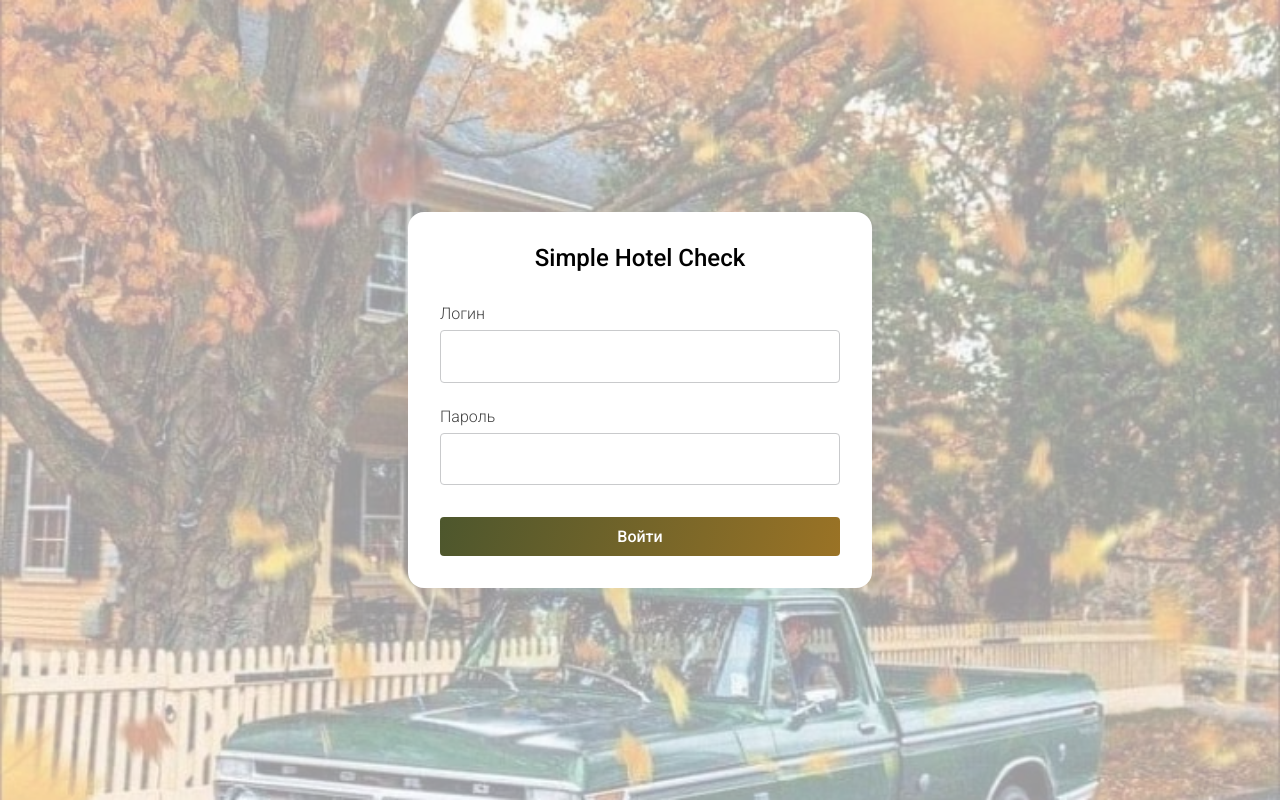
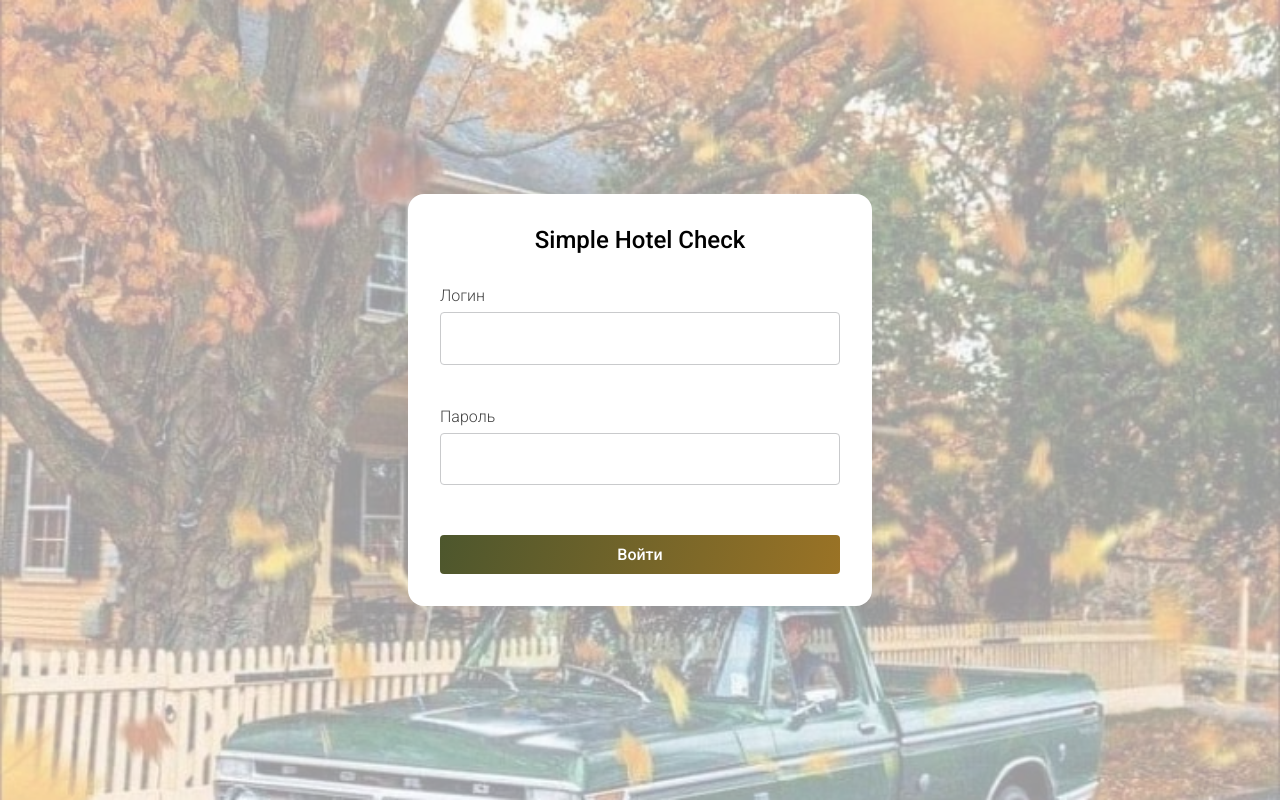
Before and after one commit to ZaHardRus/react-hotel, a React (Create React App) app: page /auth in a window 1280 px wide. Built offline with nearby package versions, Linux system fonts and the light colour scheme.

Commit message:
добавил дефолтную высоту блоку ошибки тектового поля

```diff
--- a/src/components/TextField/TextField.module.scss
+++ b/src/components/TextField/TextField.module.scss
@@ -26,7 +26,9 @@
       padding: 16px;
     }
   }
-
+  .errorIndent{
+    height: 10px;
+  }
   .error {
     font-weight: 300;
     font-size: 12px;
--- a/src/components/TextField/TextField.tsx
+++ b/src/components/TextField/TextField.tsx
@@ -18,7 +18,9 @@ export const TextField: FC<TextFieldProps> = memo(({label, error = null, value,
                        onChange={onChange}
                        {...props}/>
             </label>
-            {error && <div className={style.error}>{error}</div>}
+            <div className={style.errorIndent}>
+                {error && <div className={style.error}>{error}</div>}
+            </div>
         </div>
     )
 })
```
